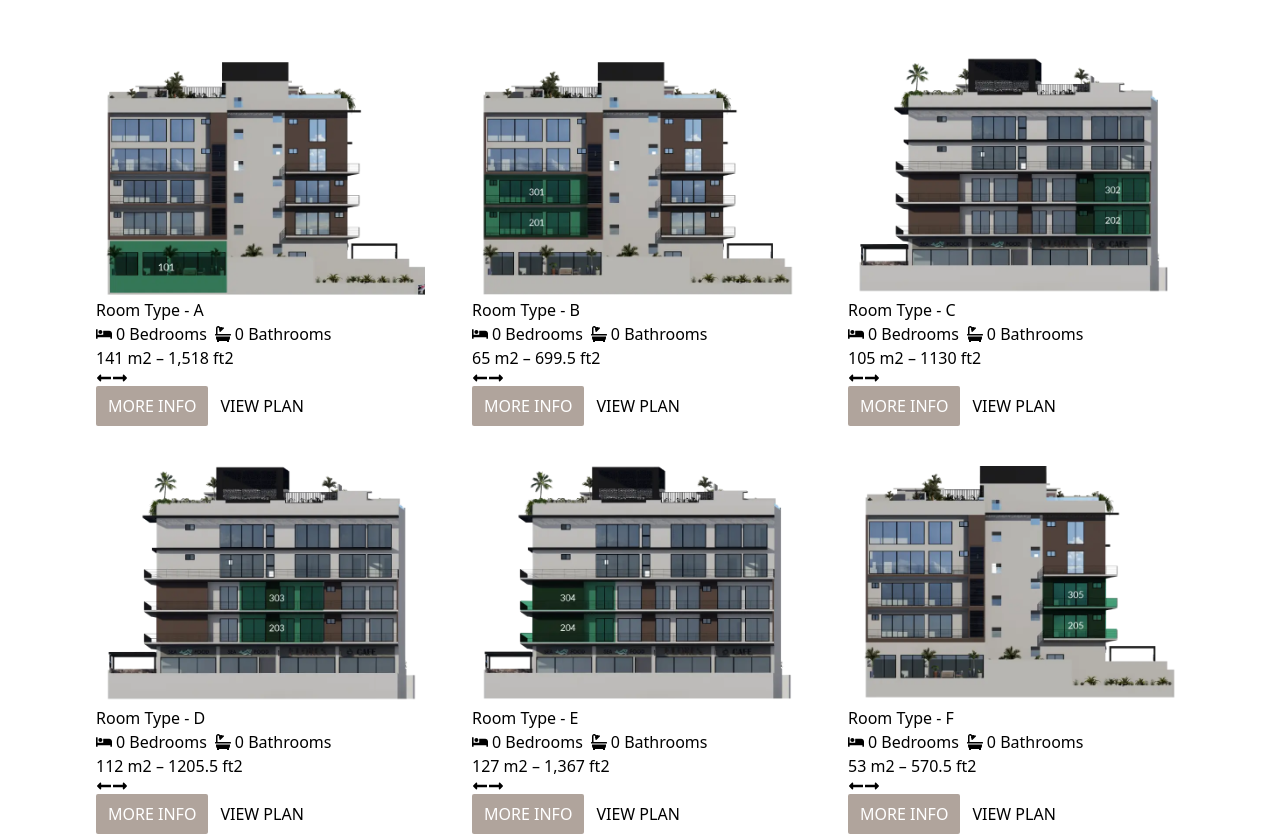
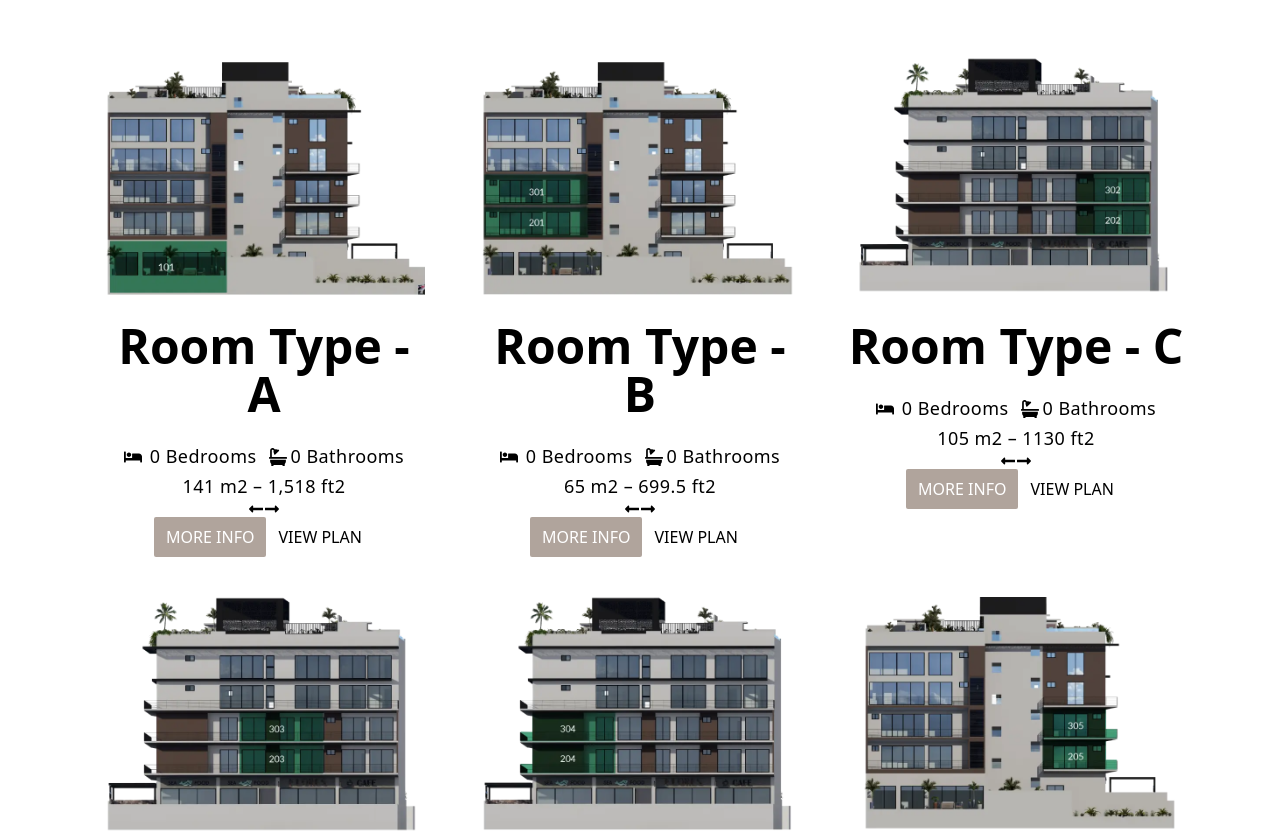
Before and after one commit to desarrolloCoeur/qsmvallarta, a Next.js app: page /tower-garden in a window 1280 px wide. Shown: the part 1815-2651 px from the top of the page. Built offline with nearby package versions, Linux system fonts and the light colour scheme.

Commit message:
modificacion

```diff
--- a/app/globals.css
+++ b/app/globals.css
@@ -18,4 +18,8 @@
     h5{
         @apply font-normal
     }
+
+    .textroom{
+        @apply text-lg lining-nums tracking-wide leading-relaxed
+    }
 }
--- a/components/tower-garden/Rooms.jsx
+++ b/components/tower-garden/Rooms.jsx
@@ -213,7 +213,7 @@ const Rooms = () => {
 
     return (
         <div className="lg:m-24 m-6">
-        <div className=" container mx-auto grid lg:grid-cols-3 md:grid-cols-2 gap-10 grid-cols-1">
+        <div className=" container mx-auto grid lg:grid-cols-3 md:grid-cols-2 gap-10 grid-cols-1 text-center m-auto">
             {data.map((room, index) => (
                 <div key={index}>
                     {showPlan[room.id] ? (
@@ -238,7 +238,7 @@ const Rooms = () => {
                         </>
                     )}
 
-                    <h3>{room.title}</h3>
+                    <h3 className="font-bold lg:text-5xl text-3xl my-6">{room.title}</h3>
                     {showInfo[room.id] ? (
                         <div>
                             <table>
@@ -263,17 +263,17 @@ const Rooms = () => {
                         </div>
                     ) : (
                         <div>
-                            <div className="flex gap-2">
-                                <div className="flex items-center gap-1">
+                            <div className="flex gap-3 m-auto justify-center">
+                                <div className="flex items-center gap-2 textroom">
                                     <FaBed /> {room.bedrooms} Bedrooms
                                 </div>
-                                <div className="flex items-center gap-1">
+                                <div className="flex items-center gap-1 textroom ">
                                     <FaBath /> {room.bathroom} Bathrooms
                                 </div>
                             </div>
                             <div>
-                                <p>{room.size}</p>
-                                <div className="flex ">
+                                <p className="textroom">{room.size}</p>
+                                <div className="flex justify-center ">
                                     <FaLongArrowAltLeft />
                                     <FaLongArrowAltRight />
                                 </div>
```
